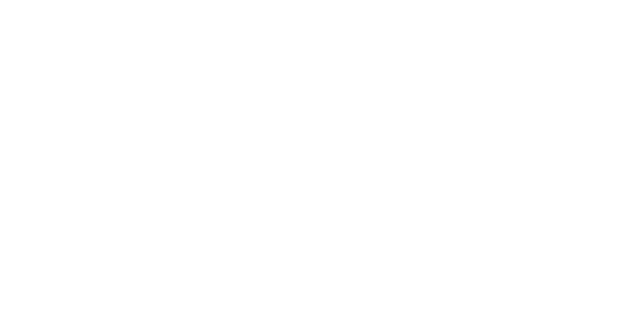
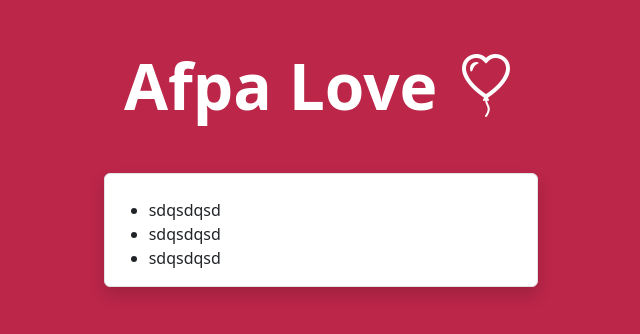
Before and after one commit to AnousoneM/afpa-fetchApi, a website: page index.html in a window 1280 px wide. Shown: the whole page, without its empty margins (319-959 px from the left). Drawn offline with nearby package versions, Linux system fonts and the light colour scheme.

Commit message:
maj mineure

```diff
--- a/assets/styles/style.css
+++ b/assets/styles/style.css
@@ -0,0 +1,9 @@
+body {
+    background-color: #bb2649;
+}
+
+h1 {
+    color: white;
+    font-size: 4rem;
+    font-weight: bold;
+}
--- a/index.html
+++ b/index.html
@@ -1,17 +1,32 @@
 <!DOCTYPE html>
 <html lang="fr">
+
 <head>
     <meta charset="UTF-8">
     <meta http-equiv="X-UA-Compatible" content="IE=edge">
     <meta name="viewport" content="width=device-width, initial-scale=1.0">
-    <title>Fetch API - RandomUser</title>
+    <title>RandomUser</title>
     <link rel="stylesheet" href="node_modules/bootstrap/dist/css/bootstrap.min.css">
+    <link rel="stylesheet" href="node_modules/bootstrap-icons/font/bootstrap-icons.css">
     <link rel="stylesheet" href="assets/styles/style.css">
 </head>
+
 <body>
-
+<h1 class="text-center my-5">Afpa Love <i class="bi bi-balloon-heart"></i></h1>
+<div class="row justify-content-center">
+    <div class="col-4 border bg-white rounded shadow">
+        <img src="" alt="">
+        <ul>
+            <li>sdqsdqsd</li>
+            <li>sdqsdqsd</li>
+            <li>sdqsdqsd</li>
+        </ul>
+    </div>
+</div>
 
 
     <script src="node_modules/bootstrap/dist/js/bootstrap.min.js"></script>
+    <script src="assets/script/scripts.js"></script>
 </body>
+
 </html>
--- a/package.json
+++ b/package.json
@@ -10,6 +10,7 @@
   "author": "",
   "license": "ISC",
   "dependencies": {
-    "bootstrap": "^5.2.3"
+    "bootstrap": "^5.2.3",
+    "bootstrap-icons": "^1.10.5"
   }
 }
```
Also changed, not shown: 1 other file.
